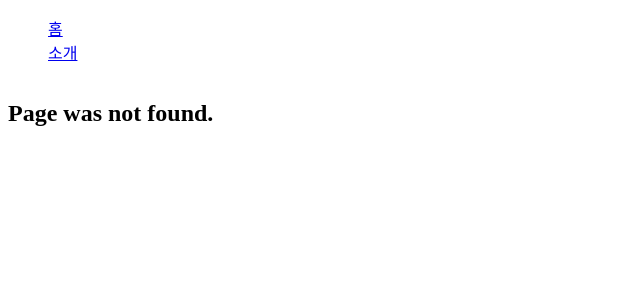
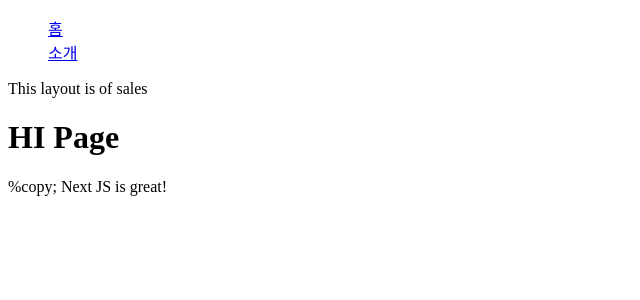
Before and after one commit to dlwlsdn201/study--nextjs-14, a Next.js app: page /about-us/company/jobs/sales in a window 1280 px wide. Before the commit this address had no page. Shown: the top 300 px of the page, without its empty margins (0-640 px from the left). Built offline with nearby package versions, Linux system fonts and the light colour scheme.

Commit message:
:sparkles: Nextjs 의 Layout 에 대한 기본 로직 학습

```diff
--- /dev/null
+++ b/app/about-us/company/jobs/sales/layout.tsx
@@ -0,0 +1,10 @@
+const Layout = ({ children }: { children: React.ReactNode }) => {
+  return (
+    <div>
+      <div>This layout is of sales</div>
+      {children}
+    </div>
+  );
+};
+
+export default Layout;
--- /dev/null
+++ b/app/about-us/company/jobs/sales/page.tsx
@@ -0,0 +1,3 @@
+export default function Page() {
+  return <h1>HI Page</h1>;
+}
--- /dev/null
+++ b/app/about-us/layout.tsx
@@ -0,0 +1,10 @@
+// import { Navigation } from "@shared/ui";
+
+export default function Layout({ children }: { children: React.ReactNode }) {
+  return (
+    <div>
+      {children}
+      %copy; Next JS is great!
+    </div>
+  );
+}
```
Also changed, not shown: app/about-us/page.tsx (added, +7 -0 lines), app/layout.tsx (+8 -7 lines).
